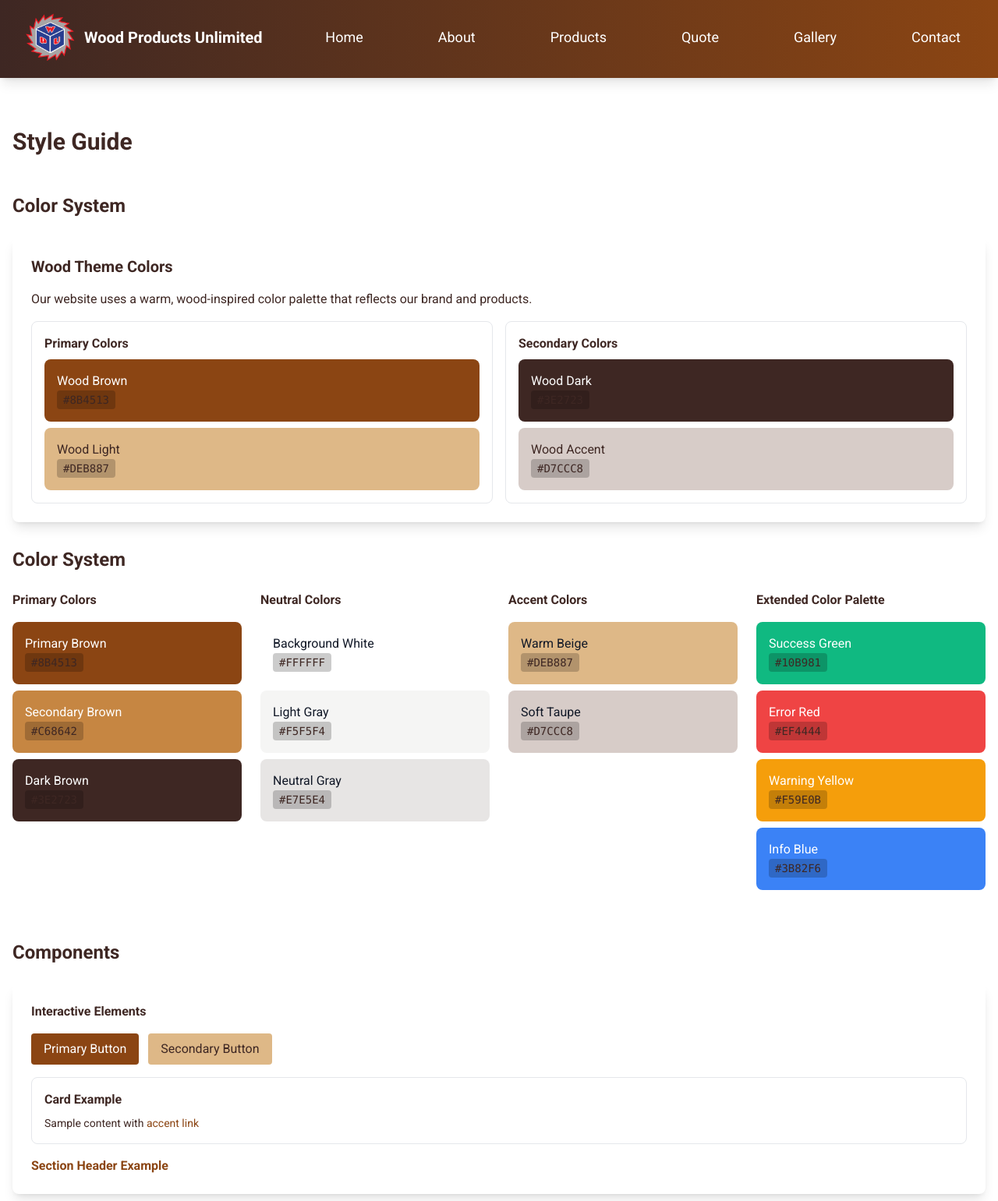
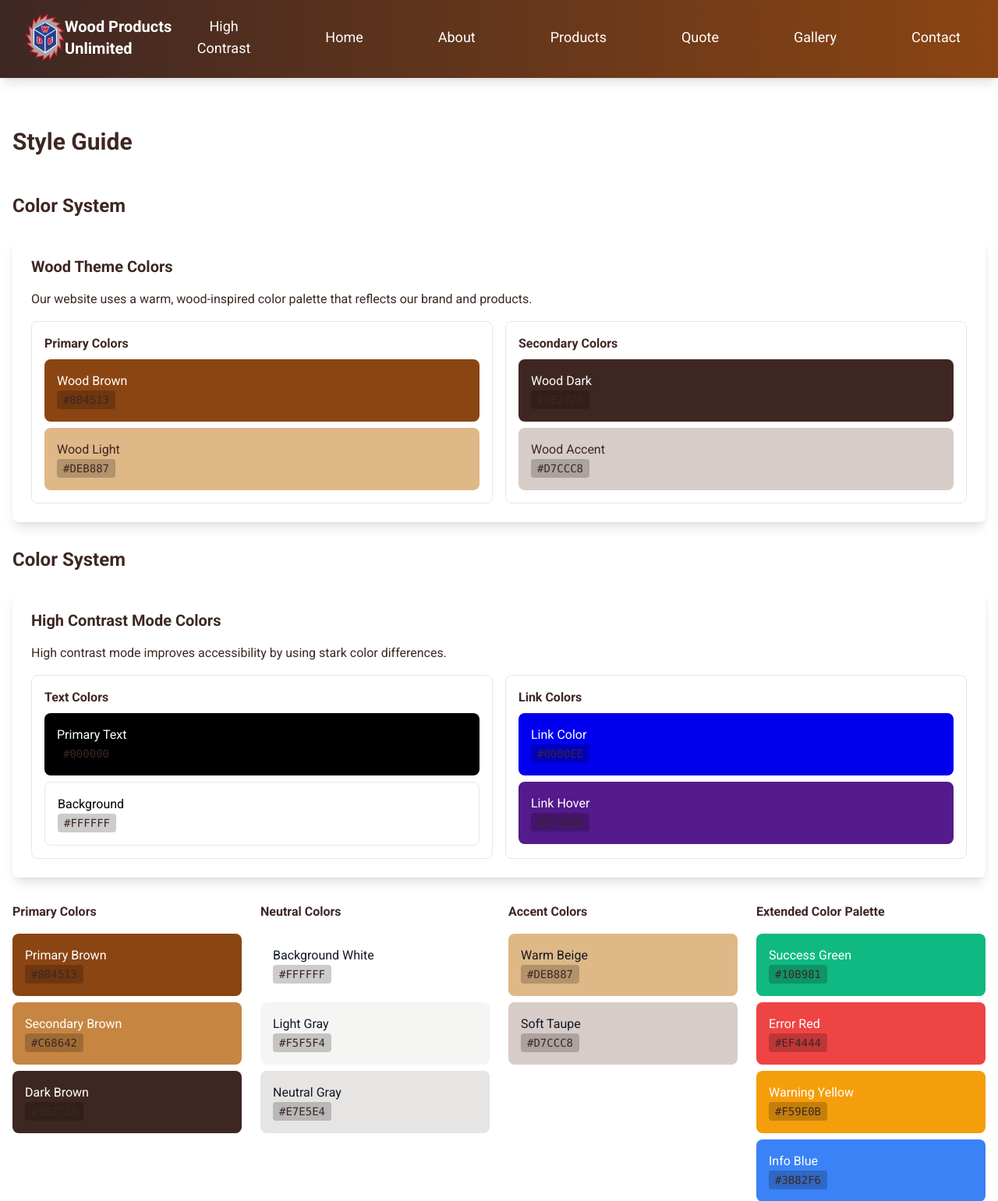
Before and after one commit to ccandelora/ModernWebCrafter, a Flask app: page /styleguide in a window 1280 px wide. Shown: the top 1541 px of the page at 78% size. Run offline with Flask 3, Linux system fonts and the light colour scheme; parts of the project's set-up code (start-up, migrations or seed data) failed here and were passed over; some libraries are stand-ins or nearby versions.

Commit message:
Agent query: Can you see the high contrast toggle button in the navigation? Does clicking it switch to high contrast mode?

```diff
--- /dev/null
+++ b/static/js/high-contrast.js
@@ -0,0 +1,39 @@
+function toggleHighContrast() {
+    const html = document.documentElement;
+    const button = document.getElementById('high-contrast-toggle');
+    const isHighContrast = html.classList.toggle('high-contrast');
+
+    // Update button state
+    button.setAttribute('aria-pressed', isHighContrast);
+
+    // Save preference
+    localStorage.setItem('highContrast', isHighContrast);
+
+    // Announce change to screen readers
+    const message = isHighContrast ? 'High contrast mode enabled' : 'High contrast mode disabled';
+    announceToScreenReader(message);
+}
+
+function announceToScreenReader(message) {
+    const announcement = document.createElement('div');
+    announcement.setAttribute('aria-live', 'polite');
+    announcement.setAttribute('class', 'sr-only');
+    announcement.textContent = message;
+    document.body.appendChild(announcement);
+
+    // Remove after announcement
+    setTimeout(() => {
+        document.body.removeChild(announcement);
+    }, 1000);
+}
+
+// Initialize high contrast mode based on saved preference
+document.addEventListener('DOMContentLoaded', function() {
+    const savedPreference = localStorage.getItem('highContrast');
+    const button = document.getElementById('high-contrast-toggle');
+
+    if (savedPreference === 'true') {
+        document.documentElement.classList.add('high-contrast');
+        button.setAttribute('aria-pressed', 'true');
+    }
+});
--- a/templates/base.html
+++ b/templates/base.html
@@ -166,6 +166,14 @@
                         >
                     </a>
                     <div class="hidden md:flex space-x-16 items-center text-lg" role="menubar">
+                        <button
+                            id="high-contrast-toggle"
+                            class="text-wood-light hover:text-wood-accent px-4"
+                            role="button"
+                            aria-pressed="false"
+                            aria-label="Toggle high contrast mode"
+                            onclick="toggleHighContrast()"
+                        >High Contrast</button>
                         <a
                             href="/"
                             class="text-wood-light hover:text-wood-accent px-4"
@@ -395,5 +403,6 @@
         <!-- Core scripts -->
         <script src="{{ url_for('static', filename='js/main.js') }}"></script>
         <script src="{{ url_for('static', filename='js/image-loader.js') }}" defer></script>
+        <script src="{{ url_for('static', filename='js/high-contrast.js') }}" defer></script>
     </body>
 </html>
--- a/templates/styleguide.html
+++ b/templates/styleguide.html
@@ -41,6 +41,38 @@
         </div>
 
         <h2 class="text-2xl font-semibold mb-6">Color System</h2>
+        <div class="bg-white rounded-lg shadow-lg p-6 mb-8">
+            <h3 class="text-xl font-semibold mb-4">High Contrast Mode Colors</h3>
+            <p class="mb-4">High contrast mode improves accessibility by using stark color differences.</p>
+            <div class="grid grid-cols-1 md:grid-cols-2 gap-4">
+                <div class="p-4 rounded-lg border">
+                    <h4 class="font-semibold mb-2">Text Colors</h4>
+                    <div class="space-y-2">
+                        <div class="p-4 rounded-lg" style="background-color: #000000">
+                            <p class="text-white">Primary Text</p>
+                            <code class="text-sm bg-white/20 px-2 py-1 rounded">#000000</code>
+                        </div>
+                        <div class="p-4 rounded-lg bg-white border border-black">
+                            <p class="text-black">Background</p>
+                            <code class="text-sm bg-black/20 px-2 py-1 rounded">#FFFFFF</code>
+                        </div>
+                    </div>
+                </div>
+                <div class="p-4 rounded-lg border">
+                    <h4 class="font-semibold mb-2">Link Colors</h4>
+                    <div class="space-y-2">
+                        <div class="p-4 rounded-lg" style="background-color: #0000EE">
+                            <p class="text-white">Link Color</p>
+                            <code class="text-sm bg-black/20 px-2 py-1 rounded">#0000EE</code>
+                        </div>
+                        <div class="p-4 rounded-lg" style="background-color: #551A8B">
+                            <p class="text-white">Link Hover</p>
+                            <code class="text-sm bg-black/20 px-2 py-1 rounded">#551A8B</code>
+                        </div>
+                    </div>
+                </div>
+            </div>
+        </div>
 
         <div class="grid grid-cols-1 md:grid-cols-2 lg:grid-cols-4 gap-6">
             <!-- Primary Theme Colors -->
```
Also changed, not shown: static/css/src/input.css (+51 -0 lines).
